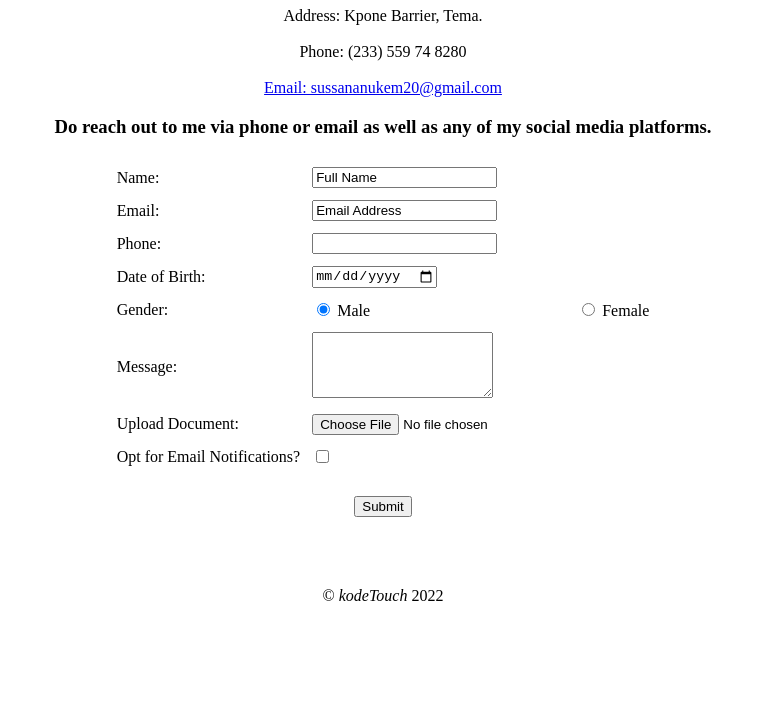
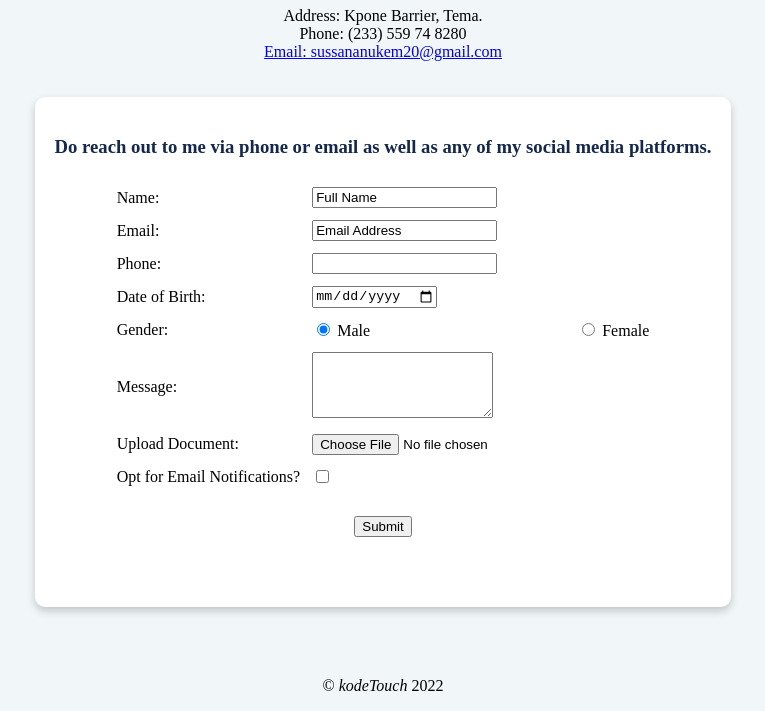
Before and after one commit to sussananukem/my-resume, a plain HTML site: page contact-me.html in a window 1280 px wide. Shown: the part 285-996 px from the top of the page, without its empty margins (257-1022 px from the left). Before the commit the page ends 906 px from the top, so only its background shows below. Drawn offline with Linux system fonts and the light colour scheme.

Commit message:
Added Css

```diff
--- a/contact-me.html
+++ b/contact-me.html
@@ -4,9 +4,10 @@
 <head>
   <meta charset="utf-8">
   <title>S.A's Contact Details</title>
+  <link rel="stylesheet" href="css/styles.css">
 </head>
 
-<body >
+<body>
   <center>
 
     <!--MY CONTACT DETAILS  -->
@@ -14,20 +15,21 @@
     <h1>Contact Details</h1>
     <p>
 
-      Address: Kpone Barrier, Tema.<br><br>
-      Phone: (233) 559 74 8280 <br><br>
+      Address: Kpone Barrier, Tema.<br>
+      Phone: (233) 559 74 8280 <br>
       <a href="mailto:sussananukem20@gmail.com?subject=Feedback">Email: sussananukem20@gmail.com</a> <br>
 
     </p>
 
 
-  <h3>Do reach out to me via phone or email as well as any of my social media platforms.</h3>
-  </center>
+</center>
+<div align="center">
+  <form action="mailto: sussananukem21@outlook.com" method="post" enctype="text/plain">
+  <div class="card">
+    <h3 align = "center">Do reach out to me via phone or email as well as any of my social media platforms.</h3>
 
-  <form  action="mailto: sussananukem21@outlook.com" method="post" enctype="text/plain">
-
-    <table cellspacing="10" align = "center">
-      <tbody >
+    <table cellspacing="10" align="center">
+      <tbody>
         <tr>
           <td> <label for="">Name:</label></td>
           <td> <input type="text" name="userName" value="Full Name"></td>
@@ -51,9 +53,11 @@
         <tr>
           <td> <label for="">Gender:</label></td>
           <td> <input type="radio" name="gender" value="male" id="male" checked>
-          <label for="male">Male</label> </td>
+            <label for="male">Male</label>
+          </td>
           <td><input type="radio" name="gender" value="female" id="female">
-          <label for="female">Female</label> </td>
+            <label for="female">Female</label>
+          </td>
         </tr>
 
         <tr>
@@ -76,17 +80,24 @@
       </tbody>
     </table>
 
+
     <br>
     <center>
-        <input type="submit" name="" value="Submit">
+      <input type="submit" name="" value="Submit">
     </center>
+  </div>
 
   </form>
+</div>
+
+
+
+
   <br>
   <br>
   <br>
 
-  <footer align = "center">
+  <footer align="center">
     <p> © <em>kodeTouch</em> 2022</p>
   </footer>
 
--- /dev/null
+++ b/css/styles.css
@@ -0,0 +1,32 @@
+body {
+  background-color: #F1F6F9;
+
+}
+
+hr {
+  border-style: none;
+  border-top-style: dotted;
+  border-width: 4px;
+  border-color: grey;
+  background-color: white;
+  width: 5%;
+}
+
+h1, h3 {
+  color: #14274E;
+}
+
+
+
+
+.card {
+  display: inline-block;
+  width: auto;
+  background-color: white;
+  box-shadow: 0 4px 8px 0 rgba(0, 0, 0, 0.2);
+  transition: 0.3s;
+
+margin-top: 20px;
+  padding: 20px 20px 70px;
+  border-radius: 10px;
+}
```
Also changed, not shown: index.html (+10 -8 lines).
